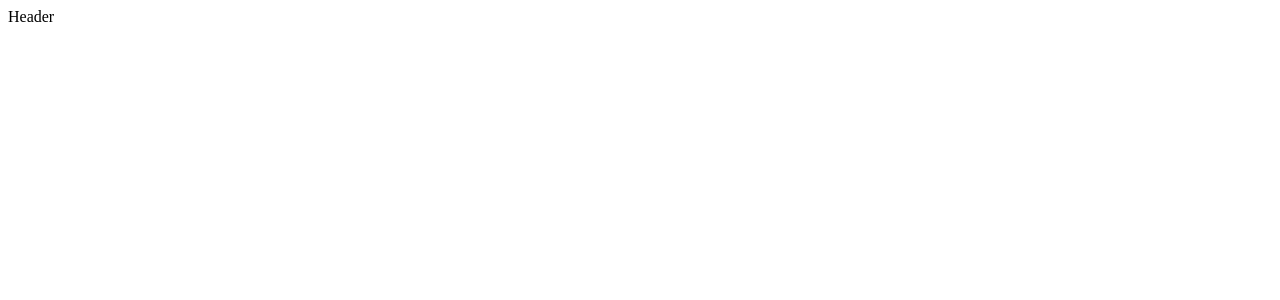
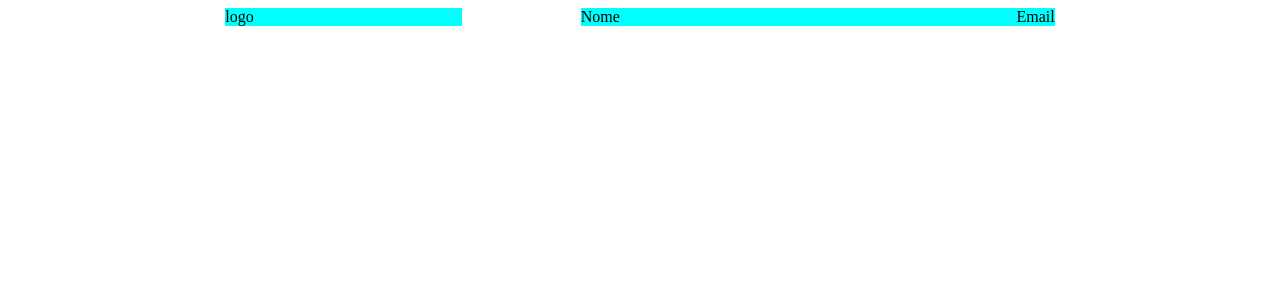
Before and after one commit to thiagoleite92/kpi-challenge, a React (Create React App) app: page / in a window 1280 px wide. Shown: the top 300 px of the page. Built offline with nearby package versions, Linux system fonts and the light colour scheme.

Commit message:
style: create header css

```diff
--- a/src/components/header/Header.jsx
+++ b/src/components/header/Header.jsx
@@ -1,9 +1,20 @@
 import React from 'react'
+import './header.css'
 
 function Header () {
   return (
-    <header>
-      Header
+    <header className='header'>
+      <div className='header-logo'>
+        logo
+      </div>
+      <div className='header-user-info'>
+        <div>
+          Nome
+        </div>
+        <div>
+          Email
+        </div>
+      </div>
     </header>
   )
 }
--- a/src/components/header/header.css
+++ b/src/components/header/header.css
@@ -0,0 +1,19 @@
+.header {
+  display: flex;
+  justify-content: space-around;
+  width: 75%;
+  margin: auto
+}
+
+.header-logo {
+  display: flex;
+  background-color: cyan;
+  width: 25%;
+}
+
+.header-user-info {
+  display: flex;
+  justify-content: space-between;
+  background-color: cyan;
+  width: 50%;
+}
```
